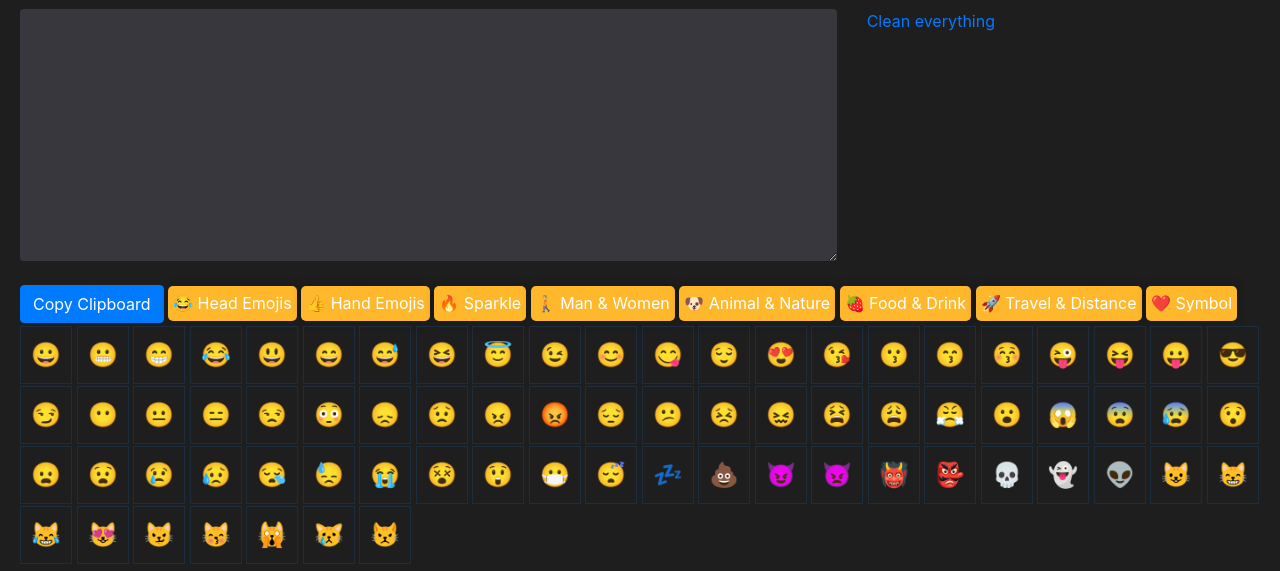
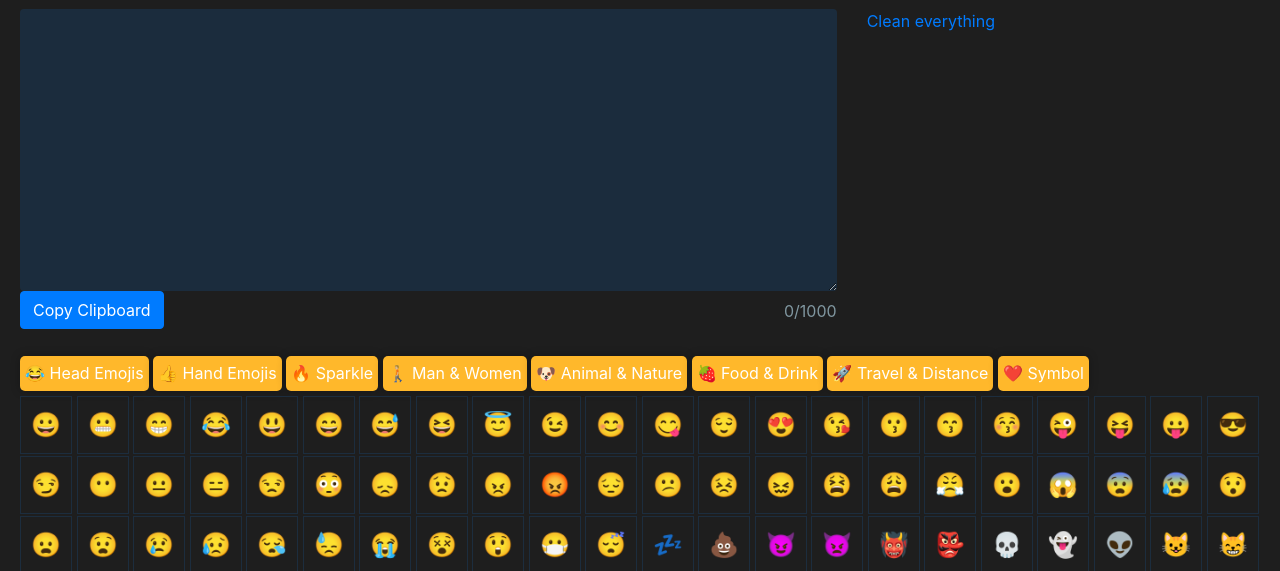
Before and after one commit to eshaikhahmed/emoji-writer, a PHP site: page / in a window 1280 px wide. Shown: the part 43-614 px from the top of the page. Run offline with PHP 8.4, Linux system fonts and the light colour scheme.

Commit message:
Added simplified features

```diff
--- a/css/main.css
+++ b/css/main.css
@@ -4,9 +4,10 @@ body{
 }
 
 textarea{
-    background-color: #37373D!important;
+    background-color: #1B2C3D!important;
     border:none!important;
     color:#8097A0!important;
+    font-size: 18px!important;
 }
 
 textarea:hover{
@@ -64,3 +65,9 @@ textarea:hover{
     padding: 5px;
     border-radius: 2px;
 }
+
+.flex-in-between{
+    display: flex;
+    align-items: center;
+    justify-content: space-between;
+}
--- a/index.php
+++ b/index.php
@@ -8,12 +8,22 @@ include('header.php');
 <section class="post-writer-section">
     <div class="fluid-container space-manager">
             <h5 class="new-h1">
-                Write your heart out ❤️
+                &nbsp;
             </h5>
             <div class="row">
                 <div class="col-md-8">
-                    <textarea class="form-control" id="post_writer" rows="10"></textarea>
+                    <textarea class="form-control" id="post_writer" rows="10" onkeyup="countWords();"></textarea>
 
+                    <div class="flex-in-between">
+                        <div>
+                        <button class="btn btn-primary" id="btnClipboard" style="margin-bottom:2px;" onClick="copyToClipboard()">
+                            Copy Clipboard
+                        </button>
+                        </div>
+                        <div>
+                            <span class="word-count">0</span>/1000
+                        </div>
+                    </div>
                 </div>
                 <div class="col-md-4">
                     <a onclick="clean();" href="#" >Clean everything</a>
@@ -27,9 +37,7 @@ include('header.php');
     <div class="fluid-container space-manager">
         <div class="row">
         <div class="col-md-12">
-                    <button class="btn btn-primary" id="btnClipboard" style="margin-bottom:2px;" onClick="copyToClipboard()">
-                        Copy Clipboard
-                    </button>
+
 
                     <a class="new-tab" onclick="onHeadEmoji();">😂 Head Emojis</a>
                     <a class="new-tab" onclick="onHandEmoji();">👍 Hand Emojis</a>
--- a/js/main.js
+++ b/js/main.js
@@ -23,13 +23,18 @@ $(document).on("click",".emoji-list span", function () {
     storedEmojiArray.push(emoji);
 
     localStorage.setItem("emoji_list", JSON.stringify(storedEmojiArray));
-
+    countWords();
  });
 
  function clean(){
     // console.log('hello');
     localStorage.removeItem("emoji_list");
-    location.reload();
+    displayRecentItems();
+    refreshRecetItems();
+ }
+
+ function refreshRecetItems(){
+   $('#common_emoji_list').empty();
  }
 
  function copyToClipboard() {
@@ -46,7 +51,16 @@ $(document).on("click",".emoji-list span", function () {
     $('#btnClipboard').html('Copied');
 }
 
+function countWords(){
+   var post = $('#post_writer').val();
+   $('.word-count').html(post.length)
+}
+
  window.onload = function () {
+    displayRecentItems();
+}
+
+ function displayRecentItems(){
    var storedEmojis = localStorage.getItem("emoji_list");
    if(storedEmojis != null){
       var emojiList = '';
```
Lines whose indentation alone changed are shown as unchanged.
